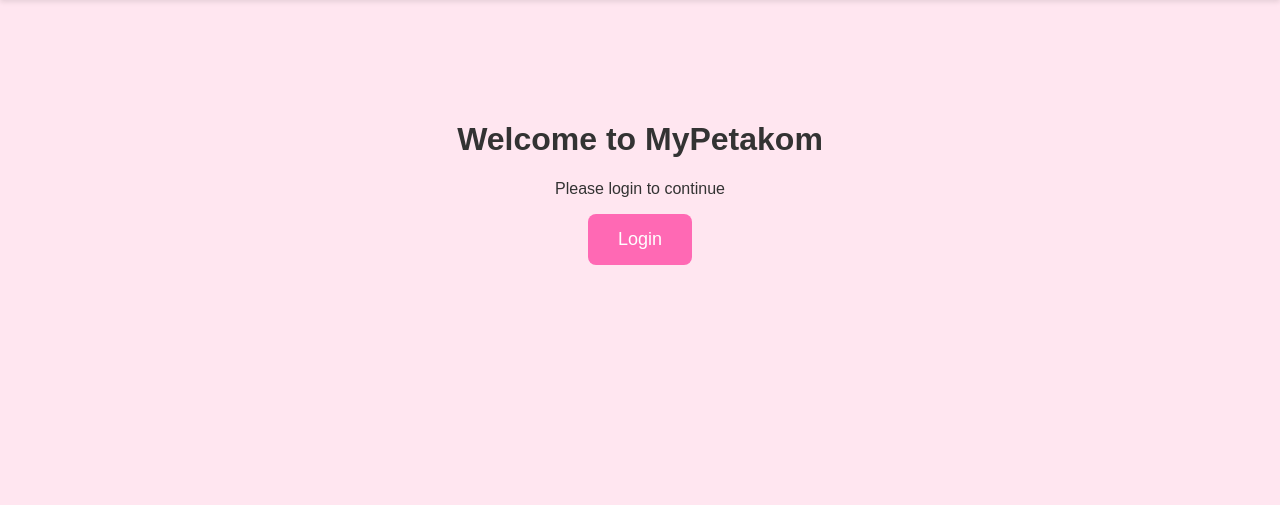
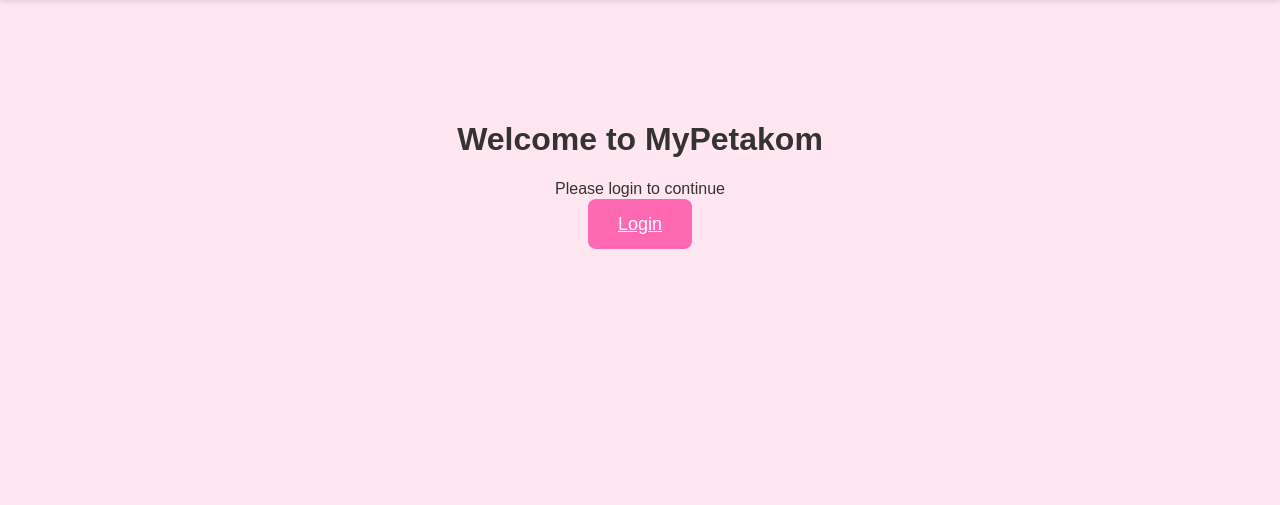
Before and after one commit to Lailerrrr/MyPetakom, a PHP site: the page made by web page.php in a window 1280 px wide. Shown: the part 100-605 px from the top of the page. Run offline with PHP 8.4, Linux system fonts and the light colour scheme.

Commit message:
ism login button

```diff
--- a/web page.php
+++ b/web page.php
@@ -7,21 +7,25 @@
     <title>MyPetakom</title>
 
   </head>
+
   <body>
+
     <header>
+
       <div class="logos">
         <img src="umpsa-logo.png" alt="UMPSA Logo" />
         <img src="petakom-logo.png" alt="PETAKOM Logo" />
       </div>
       <div class="title">MyPetakom</div>
+
     </header>
 
     <main>
+
       <h1>Welcome to MyPetakom </h1>
       <p>Please login to continue</p>
-    <a href="login.html">
-      <button class="login-button">Login</button>
-    </a>
+      <a href="login.php" class="login-button">Login</a>
+
     </main>
 
     <footer>
```
Lines whose indentation alone changed are shown as unchanged.
